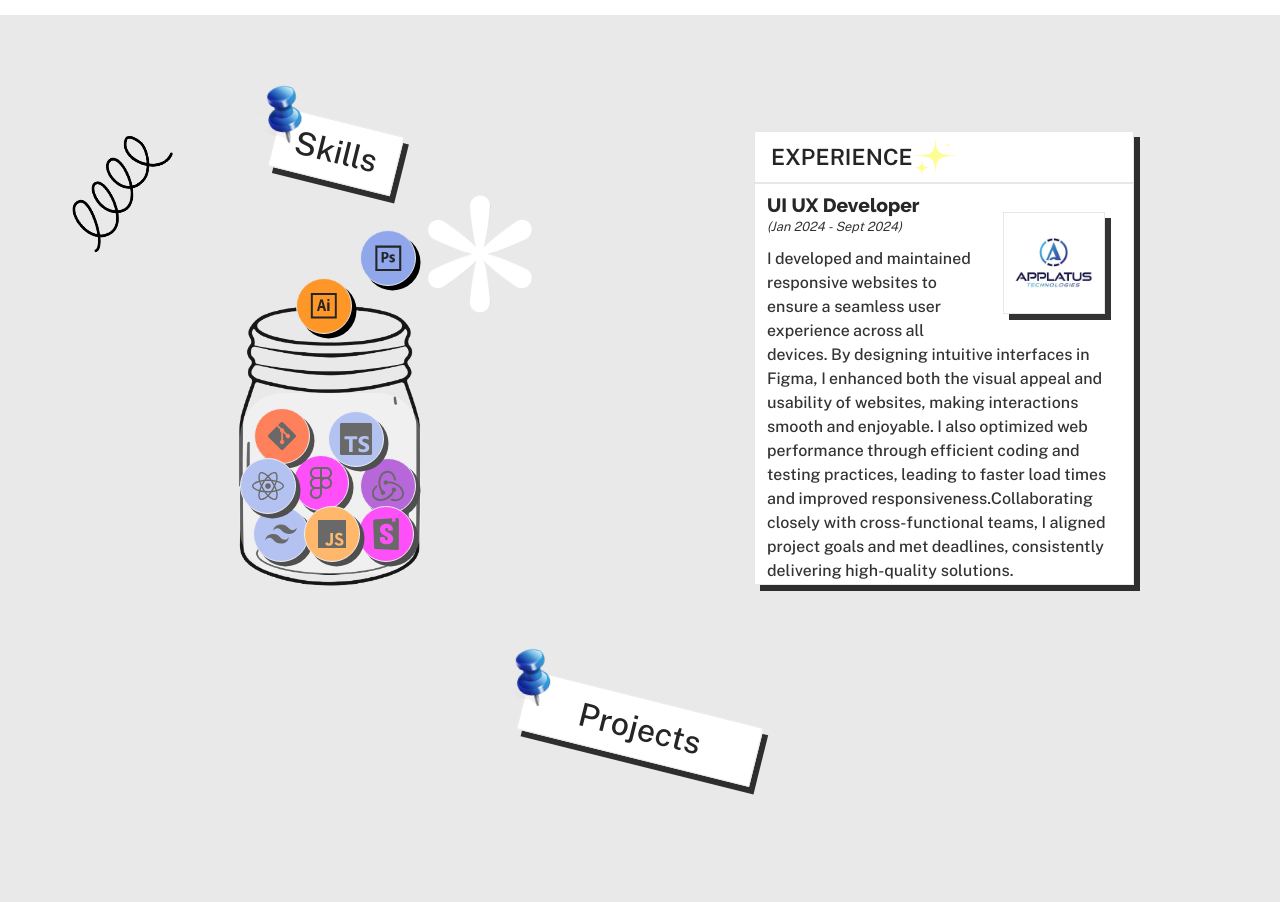
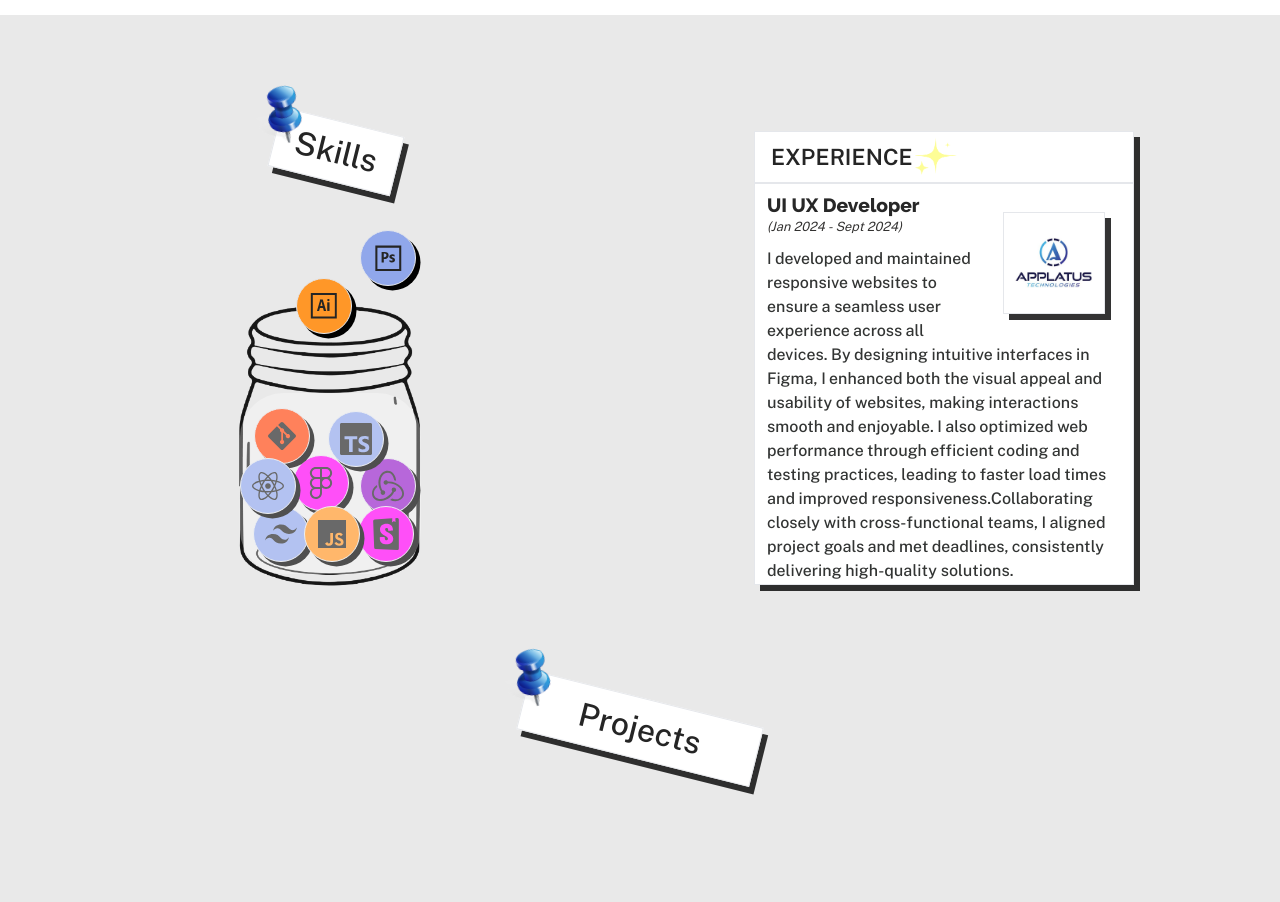
Before and after one commit to nadeemtadvi/Next-Portfolio-app, a Next.js app: page / in a window 1280 px wide. Shown: the part 1300-2202 px from the top of the page. Built offline with nearby package versions, Linux system fonts and the light colour scheme.

Commit message:
change ui

```diff
--- a/src/components/AboutSection.tsx
+++ b/src/components/AboutSection.tsx
@@ -1,10 +1,8 @@
 import React from "react";
 import { AboutMe } from "../constant/constant";
 import Image from "next/image";
-import imgStatic from "../assets/Images/profilee.png";
 import testimonialImg from "../assets/Images/Shapes/testimonialone.png";
 import testimonialImg2 from "../assets/Images/Shapes/testimonialtwo.png";
-import LightImg from "../assets/Images/Shapes/Light.png";
 import { AboutSectiondataprops } from "../models/Interface";
 
 const AboutSection = ({ darkMode }: AboutSectiondataprops) => {
--- a/src/components/Header.tsx
+++ b/src/components/Header.tsx
@@ -1,7 +1,6 @@
 "use client";
 import React, { useEffect, useState } from "react";
-import { headerItem, DwnldButton, images } from "@/src/constant/constant";
-import Image from "next/image";
+import { headerItem, DwnldButton } from "@/src/constant/constant";
 import { HiMenu } from "react-icons/hi";
 import Link from "next/link";
 import { MdDarkMode } from "react-icons/md";
--- a/src/components/SkillSection.tsx
+++ b/src/components/SkillSection.tsx
@@ -27,20 +27,7 @@ const SkillSection = ({ darkMode }: SkillSectiondataprops) => {
           <div className="relative md:grid grid-cols-2">
 
             <div className=" Skills-part py-10 ">
-            <Image
-              src={FlowerImg}
-              alt="dp"
-              width={120}
-              height={120}
-              className="absolute w-[50px] sm:w-[120px] top-[-44rem] sm:top-[-13rem] bottom-0 left-[14rem] sm:left-[-20rem] right-0 m-auto "
-            />
-            <Image
-              src={springImg}
-              alt="dp"
-              width={120}
-              height={120}
-              className="absolute  top-[4rem] left-[2rem] rotate-[-32deg] "
-            />
+
               <div className="">
                 <div
                   id="skills"
```
